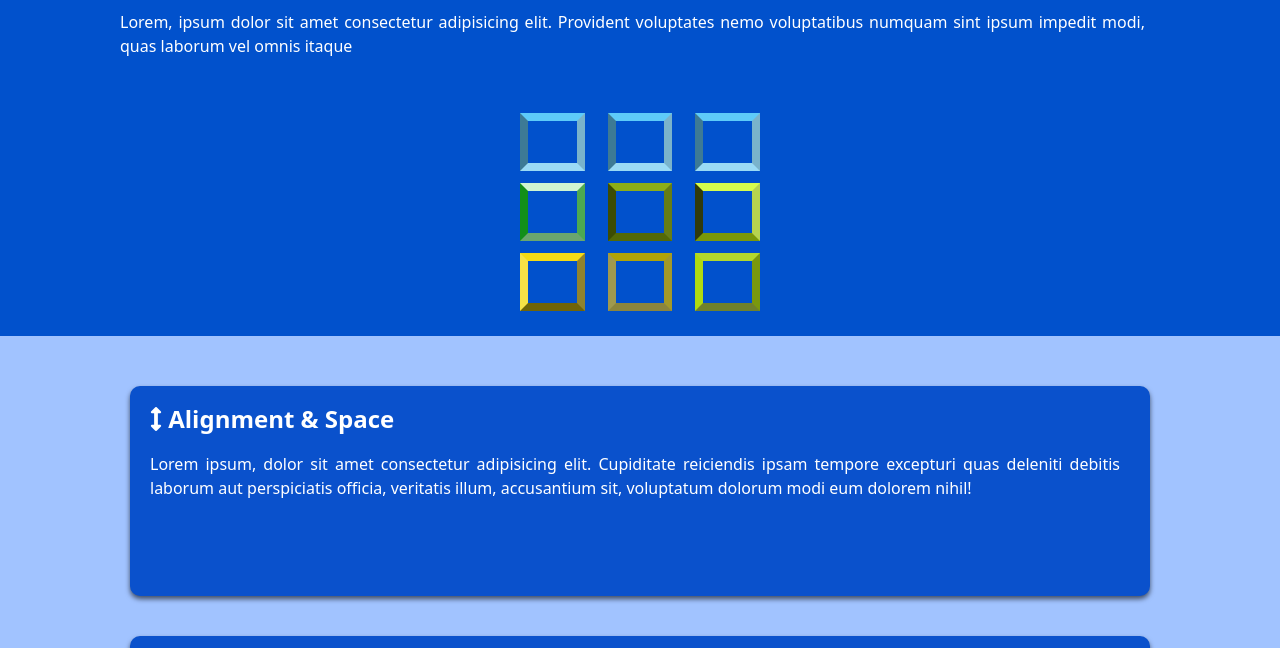
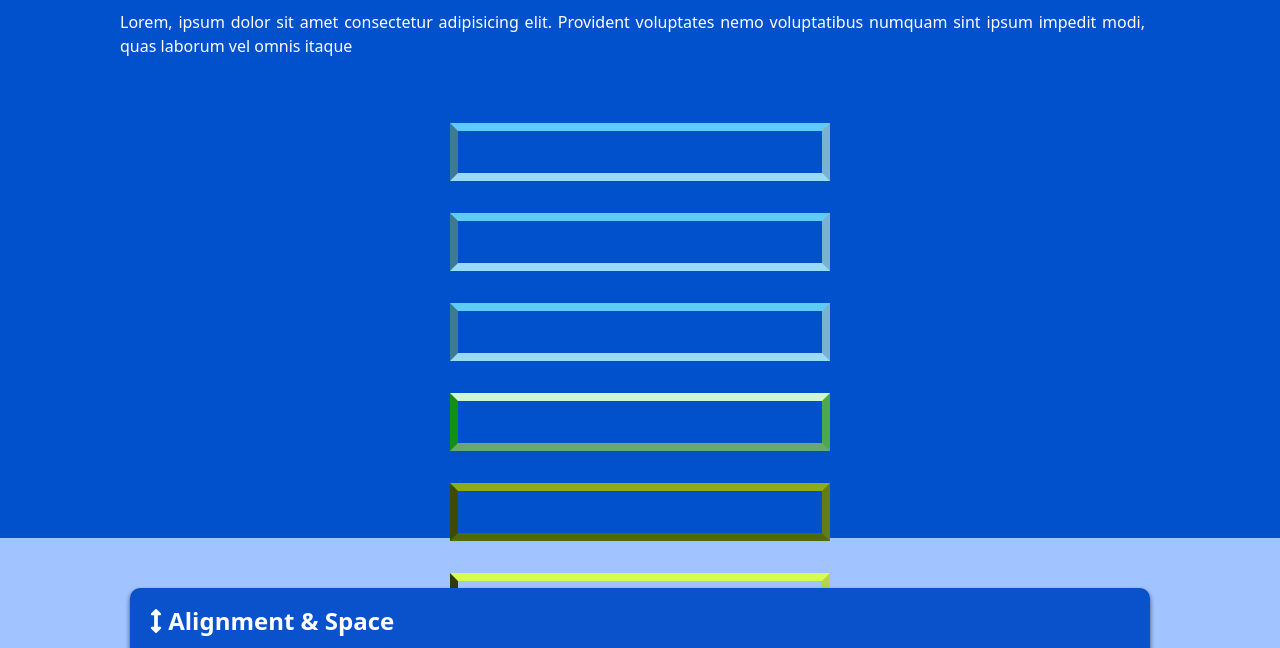
Before and after one commit to UniyalVipin0209/flex-responsive, a plain HTML site: page index.html in a window 1280 px wide. Shown: the part 135-783 px from the top of the page. Drawn offline with Linux system fonts and the light colour scheme; a web font is replaced by a local one.

Commit message:
Mobile portrait mode changes

```diff
--- a/style.css
+++ b/style.css
@@ -254,7 +254,7 @@ footer {
     box-sizing: border-box;
   }
   .box-border {
-    flex-basis: 27%;
+    flex-basis: 30%;
     box-sizing: border-box;
   }
 
@@ -302,13 +302,16 @@ footer {
     text-align: justify;
   }
   section.box-borders {
-    margin: auto;
+    margin: 12px auto;
+    flex-direction: column;
     flex-basis: 100%;
     gap: auto;
     box-sizing: border-box;
   }
   .box-border {
-    flex-basis: 27%;
+    margin: 10px;
+    flex-basis: 100%;
+    gap: 16px;
     box-sizing: border-box;
   }
 
@@ -326,6 +329,6 @@ footer {
     margin: 20px 10px;
     box-shadow: 0 3px 5px rgba(0, 0, 0, 0.6);
     padding: 15px 20px;
-    min-height: 210px;
+    min-height: 220px;
   }
 }
```
